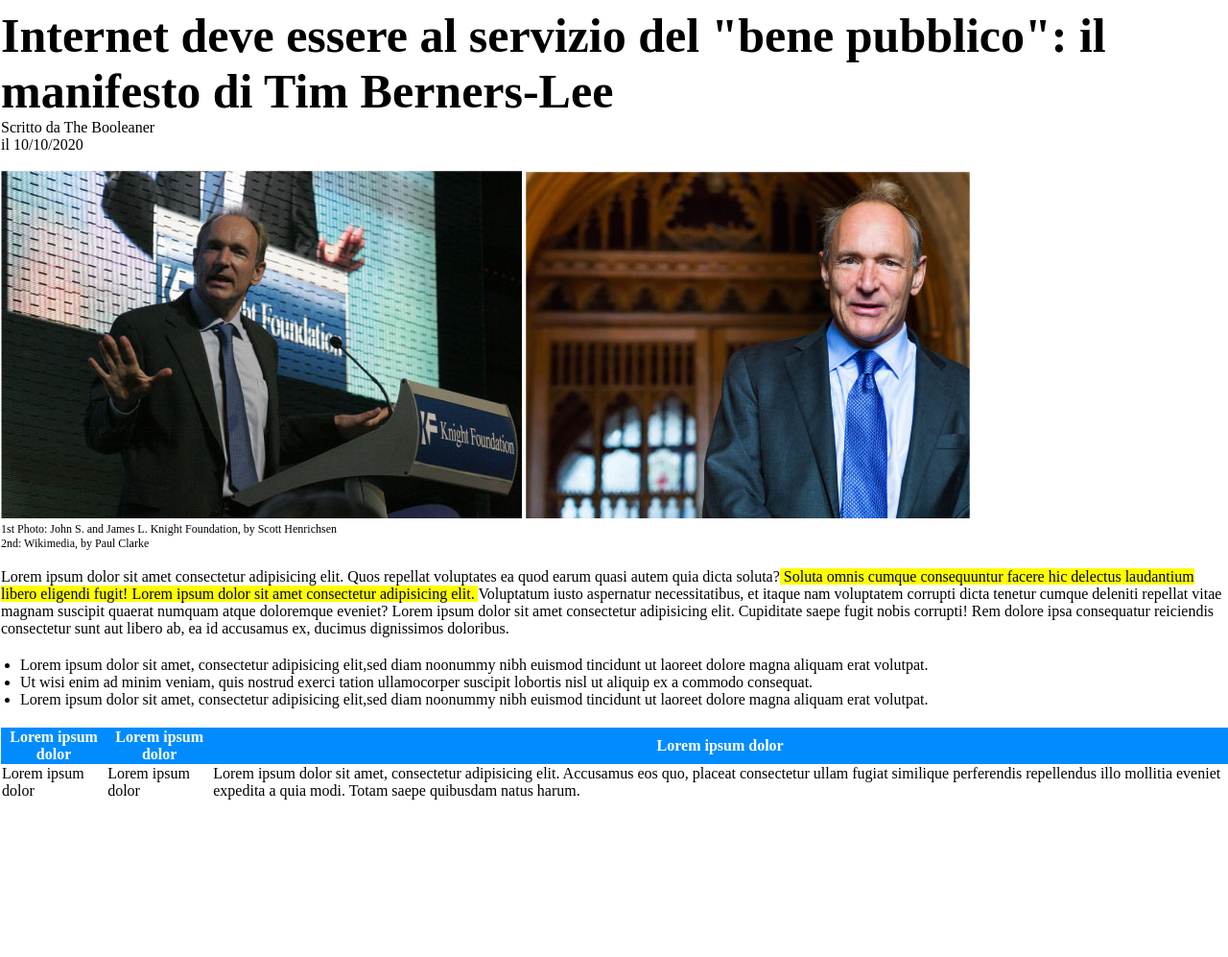
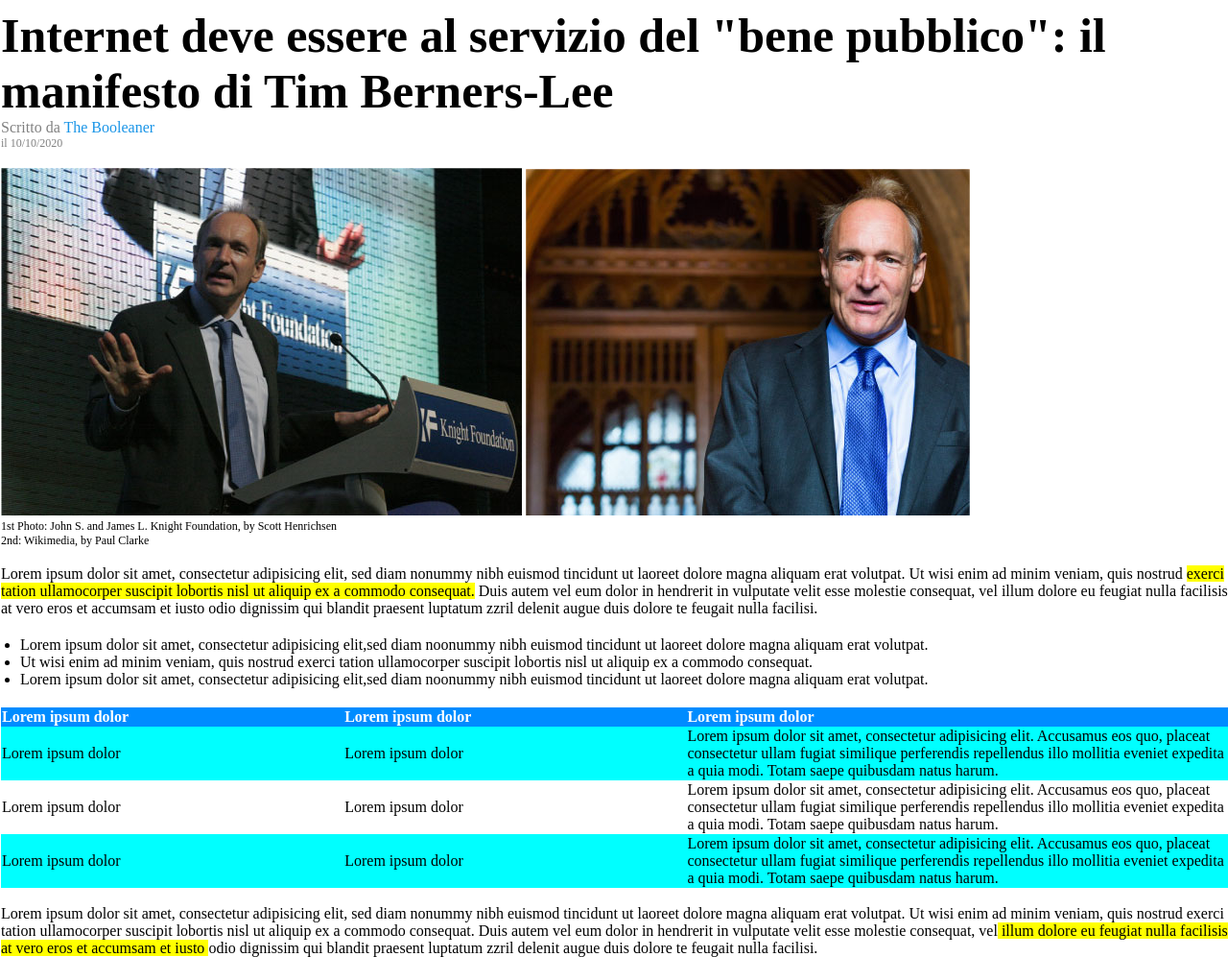
Before and after one commit to GianniPio/html-css-booleaner, a plain HTML site: page index.html in a window 1280 px wide. Shown: the part 160-1157 px from the top of the page at 96% size. Before the commit the page ends 994 px from the top, so only its background shows below. Drawn offline with Linux system fonts and the light colour scheme.

Commit message:
Main and start footer

```diff
--- a/css/style.css
+++ b/css/style.css
@@ -32,7 +32,15 @@ h1{
     font-size: 50px;
 }
 
-.under_image{
+.grigio{
+    color: grey;
+}
+
+.azzurro{
+    color: rgb(26, 149, 231);
+}
+
+.small{
     font-size: 12px;
 }
 
@@ -48,8 +56,12 @@ ul{
 table{
     border-collapse: collapse;
     width:100%;
-     height:auto;
-    table-layout:auto;
+    text-align: left;
+}
+
+td{
+    width: 1px;
+
 }
 
 th{
@@ -57,5 +69,9 @@ th{
     background-color: rgb(0, 140, 255);
 }
 
+.celeste{
+    background-color: rgb(0, 255, 255);
+}
+
 
 /* tag footer */
--- a/index.html
+++ b/index.html
@@ -20,25 +20,29 @@
         <!-- Main title and description -->
         <br>
         <h1>Internet deve essere al servizio del "bene pubblico": il manifesto di Tim Berners-Lee</h1>
-        <p> Scritto da The Booleaner</P>
-        <P> il 10/10/2020</p>
+        <p class="grigio">
+            Scritto da <text class="azzurro">The Booleaner</text>
+        </p>
+        <P class="grigio small">
+            il 10/10/2020
+        </p>
         <!-- /Main title and description -->
         <br>
 
         <!-- Main image and description -->
         <img src="img/tim-1.jpg" alt="tim-1">
         <img src="img/tim-2.jpg" alt="tim-2">
-        <div class="under_image">
+        <div class="small">
             <text>1st Photo: John S. and James L. Knight Foundation, by Scott Henrichsen <br>
-           2nd: Wikimedia, by Paul Clarke</text>
+            2nd: Wikimedia, by Paul Clarke</text>
         </div>
         <!-- /Image e description -->
 
         <br>
 
         <!-- Text -->
-        <p class="strong">
-            Lorem ipsum dolor sit amet consectetur adipisicing elit. Quos repellat voluptates ea quod earum quasi autem quia dicta soluta?<text class="yellow"> Soluta omnis cumque consequuntur facere hic delectus laudantium libero eligendi fugit! Lorem ipsum dolor sit amet consectetur adipisicing elit. </text> Voluptatum iusto aspernatur necessitatibus, et itaque nam voluptatem corrupti dicta tenetur cumque deleniti repellat vitae magnam suscipit quaerat numquam atque doloremque eveniet? Lorem ipsum dolor sit amet consectetur adipisicing elit. Cupiditate saepe fugit nobis corrupti! Rem dolore ipsa consequatur reiciendis consectetur sunt aut libero ab, ea id accusamus ex, ducimus dignissimos doloribus.
+        <p>
+            Lorem ipsum dolor sit amet, consectetur adipisicing elit, sed diam nonummy nibh euismod tincidunt ut laoreet dolore magna aliquam erat volutpat. Ut wisi enim ad minim veniam, quis nostrud <text class="yellow"> exerci tation ullamocorper suscipit lobortis nisl ut aliquip ex a commodo consequat.</text> Duis autem vel eum dolor in hendrerit in vulputate velit esse molestie consequat, vel illum dolore eu feugiat nulla facilisis at vero eros et accumsam et iusto odio dignissim qui blandit praesent luptatum zzril delenit augue duis dolore te feugait nulla facilisi.
        </p>
 
        <!-- /Text -->
@@ -59,18 +63,35 @@
                <th>Lorem ipsum dolor</th>
            </thead>
            <tbody>
-               <tr>
+               <tr class="celeste">
                    <td>Lorem ipsum dolor</td>
                    <td>Lorem ipsum dolor</td>
                    <td>Lorem ipsum dolor sit amet, consectetur adipisicing elit. Accusamus eos quo, placeat consectetur ullam fugiat similique perferendis repellendus illo mollitia eveniet expedita a quia modi. Totam saepe quibusdam natus harum.</td>
+               </tr>
+               <tr>
+                    <td>Lorem ipsum dolor</td>
+                    <td>Lorem ipsum dolor</td>
+                    <td>Lorem ipsum dolor sit amet, consectetur adipisicing elit. Accusamus eos quo, placeat consectetur ullam fugiat similique perferendis repellendus illo mollitia eveniet expedita a quia modi. Totam saepe quibusdam natus harum.</td>
+                </tr>
+                <tr class="celeste">
+                    <td>Lorem ipsum dolor</td>
+                    <td>Lorem ipsum dolor</td>
+                    <td>Lorem ipsum dolor sit amet, consectetur adipisicing elit. Accusamus eos quo, placeat consectetur ullam fugiat similique perferendis repellendus illo mollitia eveniet expedita a quia modi. Totam saepe quibusdam natus harum.</td>
+                </tr>
 
-               </tr>
            </tbody>
        </table>
+       <br>
+       <!-- /table -->
 
-
+       <!-- Text_2 -->
+       <p>
+        Lorem ipsum dolor sit amet, consectetur adipisicing elit, sed diam nonummy nibh euismod tincidunt ut laoreet dolore magna aliquam erat volutpat. Ut wisi enim ad minim veniam, quis nostrud  exerci tation ullamocorper suscipit lobortis nisl ut aliquip ex a commodo consequat. Duis autem vel eum dolor in hendrerit in vulputate velit esse molestie consequat, vel<text class="yellow"> illum dolore eu feugiat nulla facilisis at vero eros et accumsam et iusto </text>odio dignissim qui blandit praesent luptatum zzril delenit augue duis dolore te feugait nulla facilisi.
+       </p>
+       <!-- /Text_2 -->
 
     </main>
+    <!-- /main -->
 
     <footer>
 
```
